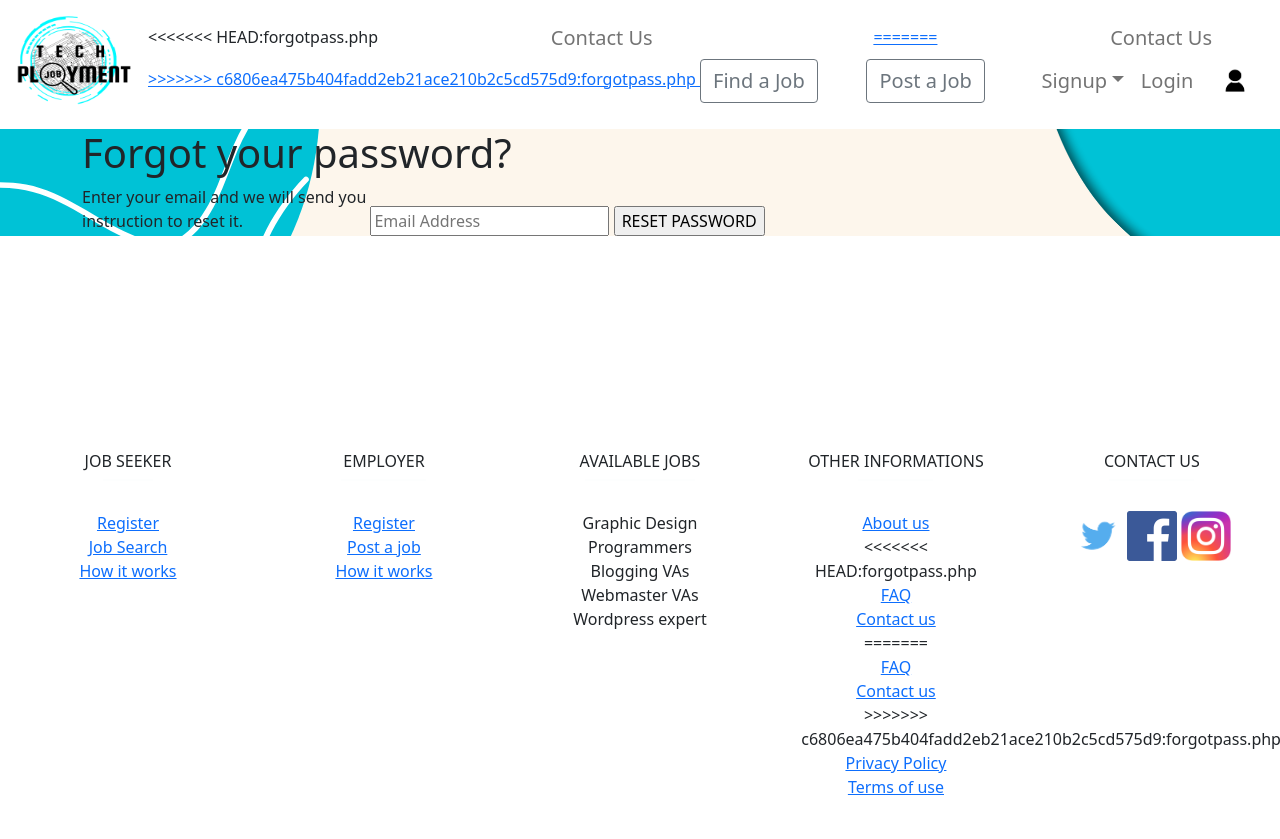
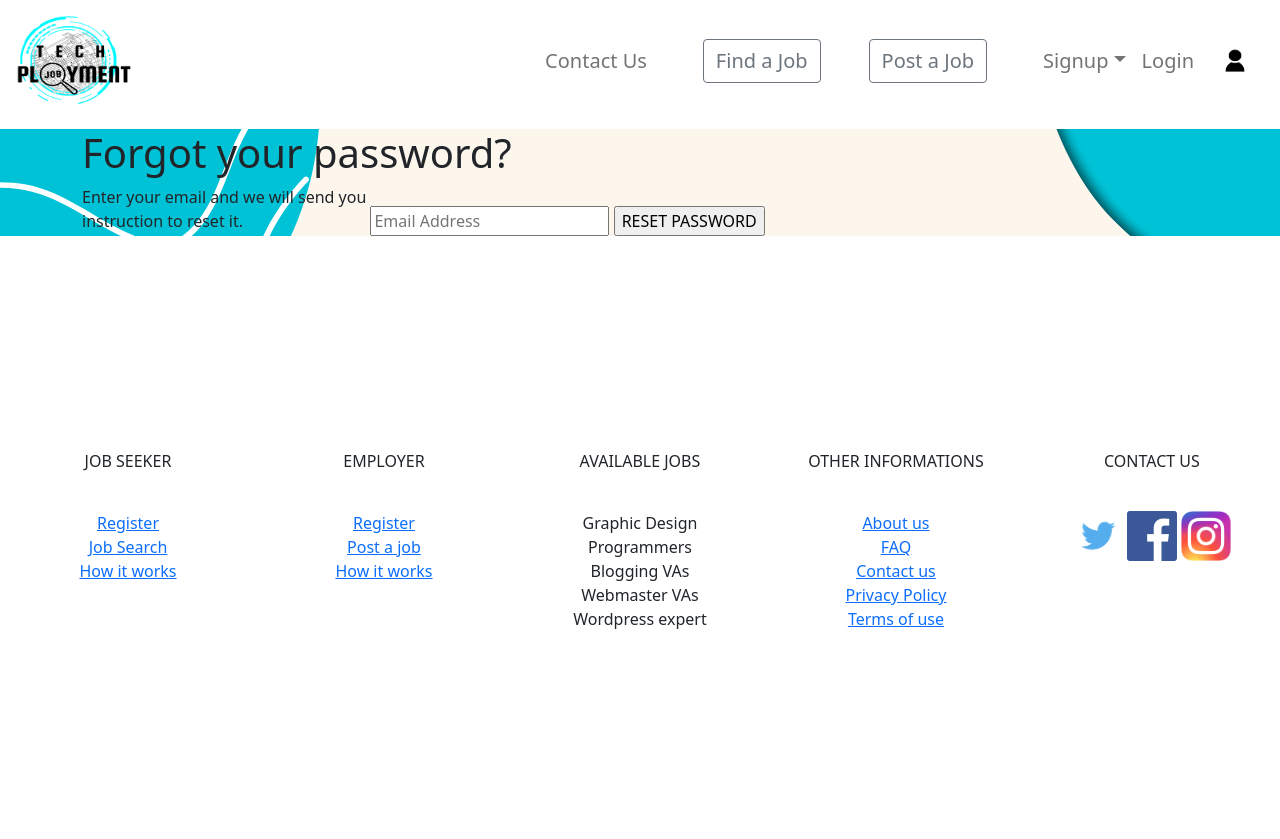
Before and after one commit to arumugamrajamani/Job-Portal-1, a PHP site: page /forgotpass.php in a window 1280 px wide. After the commit the page ends 629 px from the top, so only its background shows below. Run offline with PHP 8.4, Linux system fonts and the light colour scheme.

Commit message:
minor html changes

```diff
--- a/forgotpass.php
+++ b/forgotpass.php
@@ -20,13 +20,8 @@
 
 
 						<nav class="navbar navbar-light ">
-<<<<<<< HEAD:forgotpass.php
 							<li><a class="nav-link me-5 fs-5" href="contactus.php">Contact Us</a></li>
 								<a href="findajob.php">
-=======
-							<li><a class="nav-link me-5 fs-5" href="contactus.php">Contact Us</a></li>
-								<a href="findajob.php">
->>>>>>> c6806ea475b404fadd2eb21ace210b2c5cd575d9:forgotpass.php
 								<button class="btn btn-outline-secondary me-5 fs-5"type="button">Find a Job</button></a>
 								<button class="btn btn-outline-secondary me-5 fs-5"type="button">Post a Job</button>
 
@@ -34,13 +29,8 @@
 								<a class="nav-link dropdown-toggle fs-5" href="#"
 								id="navbarDropdown" role="button" data-bs-toggle="dropdown" aria-expanded="false">Signup</a>
 							<ul class="dropdown-menu" aria-labelledby="navbarDropdown">
-<<<<<<< HEAD:forgotpass.php
 								<li><a class="dropdown-item me-4 fs-5" href="companyregister.php">Employer</a></li>
 				 				<li><a class="dropdown-item me-4 fs-5"href="jobseekersignup.php">JobSeeker</a></li>
-=======
-								<li><a class="dropdown-item me-4 fs-5" href="companyregister.php">Employer</a></li>
-				 				<li><a class="dropdown-item me-4 fs-5"href="jobseekersignup.php">JobSeeker</a></li>
->>>>>>> c6806ea475b404fadd2eb21ace210b2c5cd575d9:forgotpass.php
 							</ul>
 
 								<li><a class="nav-link fs-5" href="login.php">Login</a></li>
@@ -105,13 +95,8 @@
                     <hr class="bg-light mb-4 mt-0 d-inline-block mx-auto" style="width: 75px; height: 2px">
                     <ul class="list-unstyled">
                         <li class="my-0"></i> <a href="#">About us</a></li>
-<<<<<<< HEAD:forgotpass.php
                         <li class="my-0"></i> <a href="faq.php">FAQ</a></li>
                         <li class="my-0"></i> <a href="contactus.php">Contact us</a></li>
-=======
-                        <li class="my-0"></i> <a href="faq.php">FAQ</a></li>
-                        <li class="my-0"></i> <a href="contactus.php">Contact us</a></li>
->>>>>>> c6806ea475b404fadd2eb21ace210b2c5cd575d9:forgotpass.php
                         <li class="my-0"></i><a href="#">Privacy Policy</a></li>
                         <li class="my-0"></i> <a href="#">Terms of use</a></li>
                     </ul>
--- a/index.php
+++ b/index.php
@@ -62,11 +62,7 @@
                 </div>
                 <br>
                 <div class="text-center">
-<<<<<<< HEAD:index.php
                     <button type="button" onclick="location.href='findajob.php'" class="btn btn-outline-secondary btn-sm fs-6">Browse All Job Post </button>
-=======
-                    <button type="button" onclick="location.href='findajob.php'" class="btn btn-outline-secondary btn-sm fs-6">Browse All Job Post </button>
->>>>>>> c6806ea475b404fadd2eb21ace210b2c5cd575d9:index.php
 
                 </div>
                 <br><br>
```
